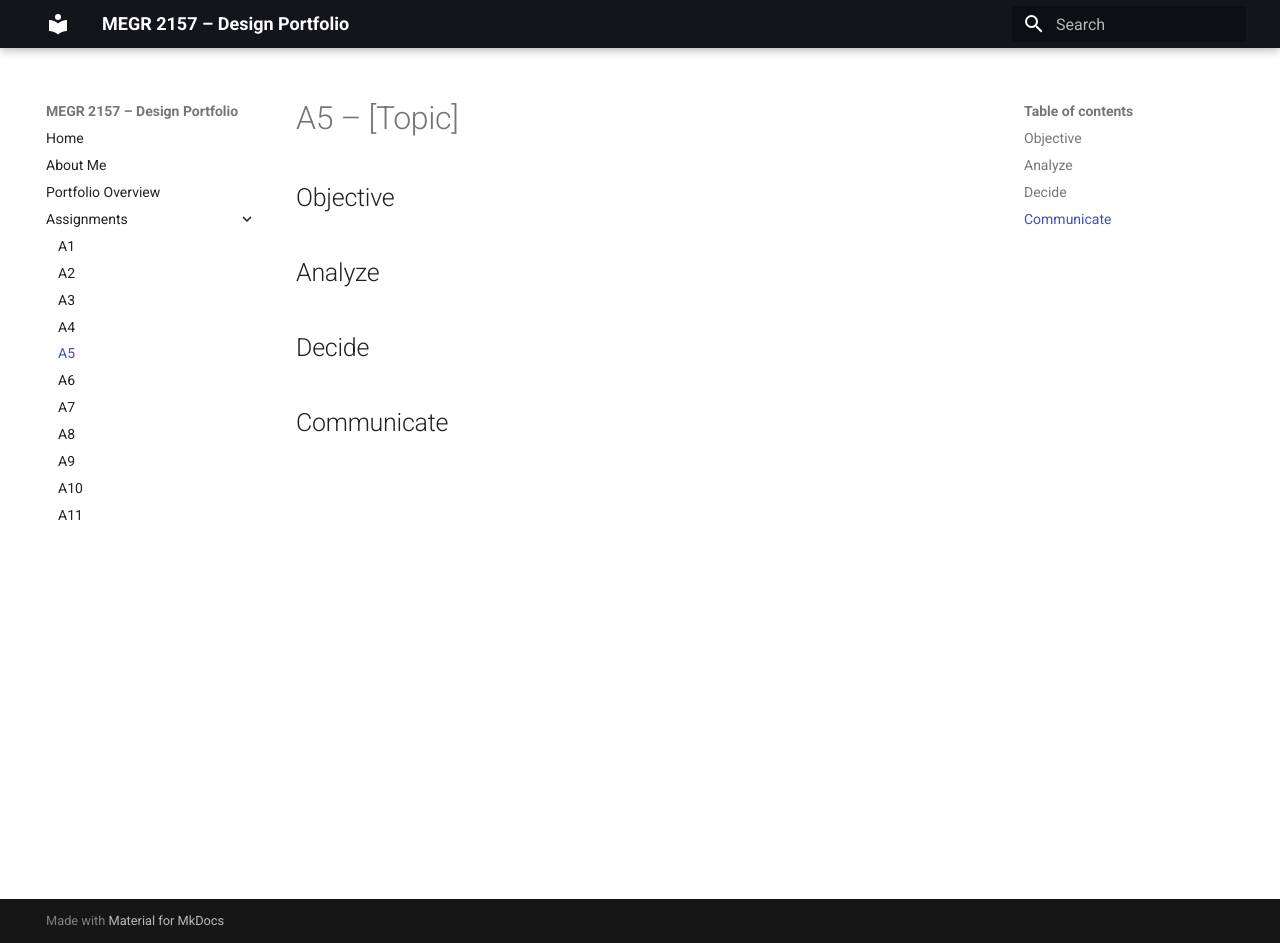
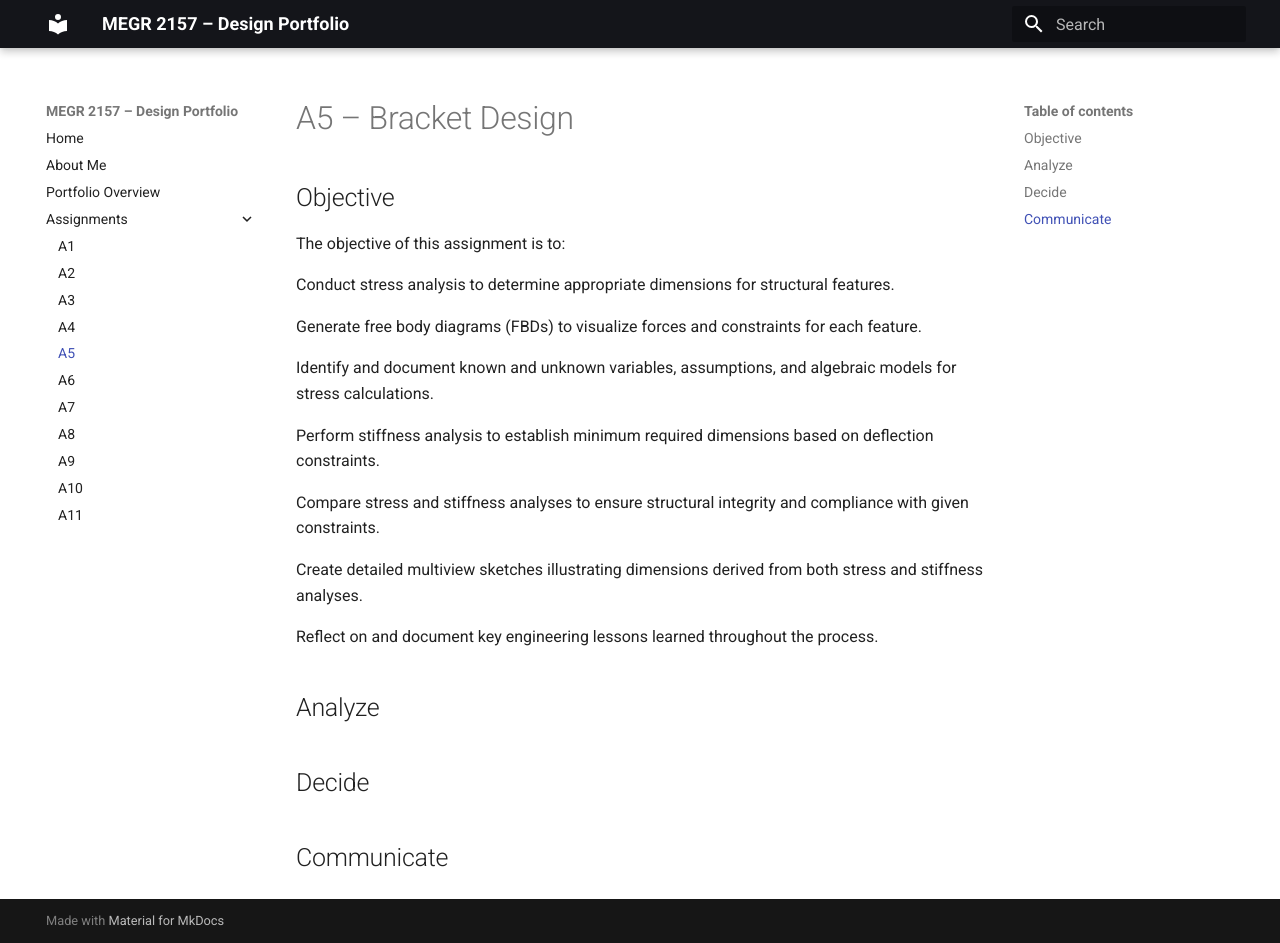
Before and after one commit to whodges5-art/wyatt-hodges-design-projects-portfolio, an MkDocs documentation site: the page built from docs/assignments/A05/index.md, in a window 1280 px wide and 943 px high. Built offline with MkDocs 1.6.1 and Material for MkDocs 9.7.7, drawn with Linux system fonts in a browser that asks for light colours.

Commit message:
Objective

```diff
--- a/docs/assignments/A05/index.md
+++ b/docs/assignments/A05/index.md
@@ -1,7 +1,21 @@
-# A5 – [Topic]
+# A5 – Bracket Design
 
 ## Objective
+The objective of this assignment is to:
 
+Conduct stress analysis to determine appropriate dimensions for structural features.
+
+Generate free body diagrams (FBDs) to visualize forces and constraints for each feature.
+
+Identify and document known and unknown variables, assumptions, and algebraic models for stress calculations.
+
+Perform stiffness analysis to establish minimum required dimensions based on deflection constraints.
+
+Compare stress and stiffness analyses to ensure structural integrity and compliance with given constraints.
+
+Create detailed multiview sketches illustrating dimensions derived from both stress and stiffness analyses.
+
+Reflect on and document key engineering lessons learned throughout the process.
 
 ## Analyze
 
```
